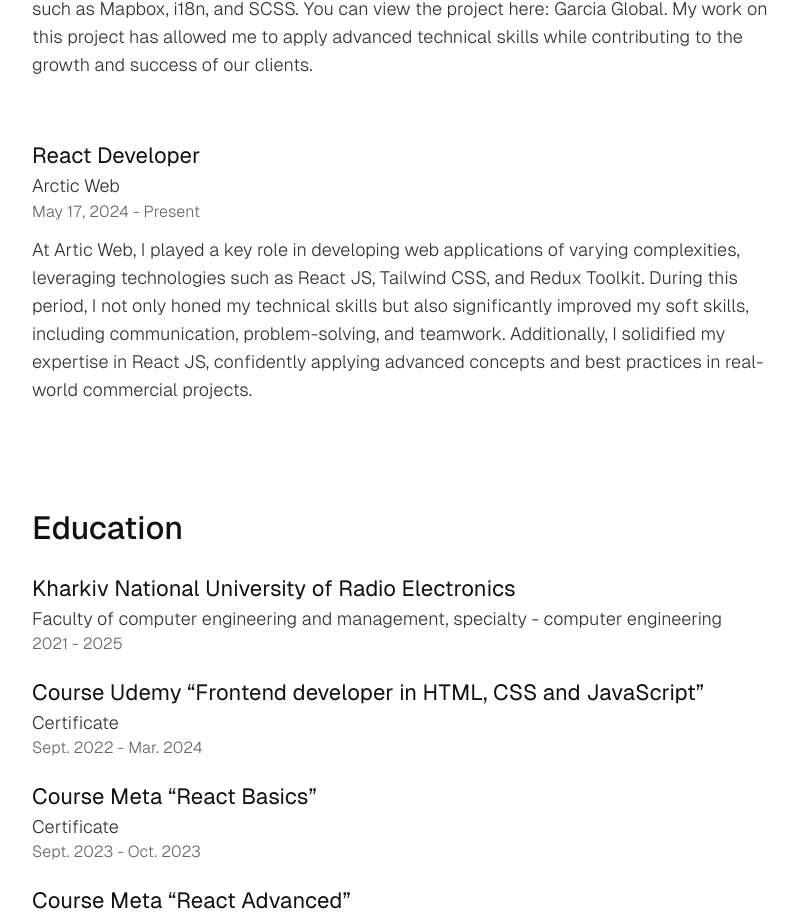
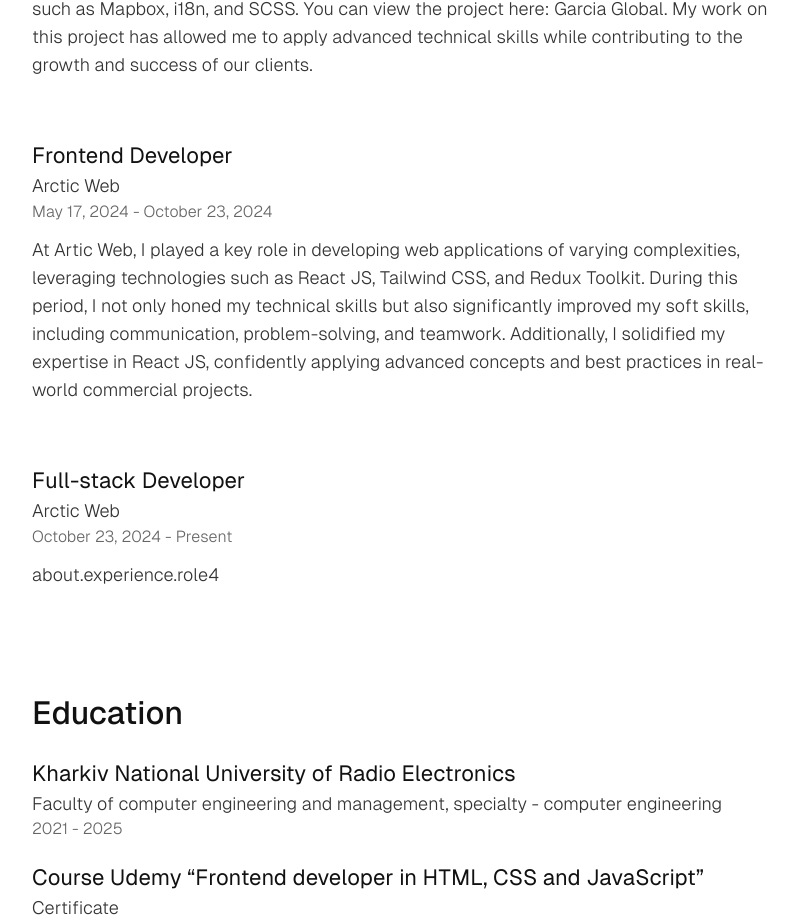
Before and after one commit to mzhigalka/ownWebsite, a React (Create React App) app: page /about in a window 1280 px wide. Shown: the part 2234-3156 px from the top of the page, without its empty margins (228-1026 px from the left). Built offline with nearby package versions, Linux system fonts and the light colour scheme.

Commit message:
add little changes in workExperiences section and in i18n json objects

```diff
--- a/src/assets/constant/workExperiences.ts
+++ b/src/assets/constant/workExperiences.ts
@@ -11,7 +11,12 @@ export const workExperiences = [
     },
     {
         id: 1,
-        position: 'React Developer',
+        position: 'Frontend Developer',
+        company: 'Arctic Web',
+    },
+    {
+        id: 4,
+        position: 'Full-stack Developer',
         company: 'Arctic Web',
     },
 ];
--- a/src/locales/en/translation.json
+++ b/src/locales/en/translation.json
@@ -30,9 +30,10 @@
         },
         "experience": {
             "title": "Work Experiences",
-            "date1": "May 17, 2024 - Present",
+            "date1": "May 17, 2024 - October 23, 2024",
             "date2": "January 13, 2024 - February 19, 2024",
             "date3": "February 23, 2024 - April 29, 2024",
+            "date4": "October 23, 2024 - Present",
             "role": "My Role: {{role}}",
             "role1": "At Artic Web, I played a key role in developing web applications of varying complexities, leveraging technologies such as React JS, Tailwind CSS, and Redux Toolkit. During this period, I not only honed my technical skills but also significantly improved my soft skills, including communication, problem-solving, and teamwork. Additionally, I solidified my expertise in React JS, confidently applying advanced concepts and best practices in real-world commercial projects.",
             "role2": "At HARBOUR TECH ABI CRM LTD, I contributed to the development of a CRM system tailored for the Spanish market, utilizing JavaScript, HTML, and SCSS, with the front-end seamlessly integrated into WordPress. This project also marked my first experience with the Husky commit system, which proved to be highly beneficial for collaborative work. I developed two key pages, which are showcased in my portfolio. This role provided me with invaluable experience, particularly through mentorship and interaction with more experienced developers, significantly shaping my growth as a front-end developer.",
--- a/src/locales/ua/translation.json
+++ b/src/locales/ua/translation.json
@@ -30,9 +30,10 @@
         },
         "experience": {
             "title": "Досвід роботи",
-            "date1": "17 травня 2024 - теперішній час",
+            "date1": "17 травня 2024 - 23 октября 2024",
             "date2": "13 січня 2024 - 19 лютого 2024",
             "date3": "23 лютого 2024 - 29 квітня 2024",
+            "date4": "23 октября 2024 - теперішній час",
             "role": "Моя роль: {{role}}",
             "role1": "У Artic Web я відіграв ключову роль у розробці веб-додатків різної складності, використовуючи такі технології, як React JS, Tailwind CSS і Redux Toolkit. Протягом цього періоду я не тільки відточив свої технічні навички, але й значно покращив свої навички Soft-skills, зокрема спілкування, вирішення проблем і командної роботи. Крім того, я зміцнив свій досвід у React JS, упевнено застосовуючи передові концепції та найкращі практики в реальних комерційних проектах.",
             "role2": "У компанії HARBOUR TECH ABI CRM LTD я брав участь у розробці системи CRM, адаптованої для іспанського ринку, використовуючи JavaScript, HTML і SCSS, а інтерфейс інтегрований у WordPress. Цей проект також ознаменував мій перший досвід роботи з системою фіксації Husky, яка виявилася дуже корисною для спільної роботи. Я розробив дві ключові сторінки, які представлені в моєму портфоліо. Ця роль дала мені безцінний досвід, зокрема завдяки наставництву та взаємодії з більш досвідченими розробниками, що суттєво вплинуло на мій розвиток як фронтенд-розробника.",
```
Also changed, not shown: src/components/About/EducationSection.tsx (+27 -27 lines).
